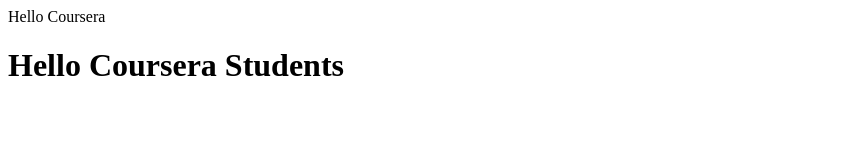
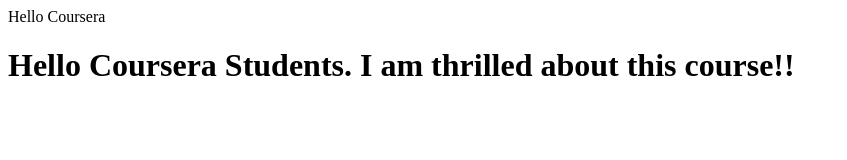
Before and after one commit to AngelCeebra/Coursera-AngularJS, a plain HTML site: page index.html in a window 1280 px wide. Shown: the whole page, without its empty margins (0-847 px from the left). Drawn offline with Linux system fonts and the light colour scheme.

Commit message:
New version of web file.

```diff
--- a/index.html
+++ b/index.html
@@ -5,6 +5,6 @@
         <title>Hello Coursera</title>
     </head>
     <body>
-        <h1>Hello Coursera Students </h1>
+        <h1>Hello Coursera Students. I am thrilled about this course!! </h1>
     </body>
 </html>
```
